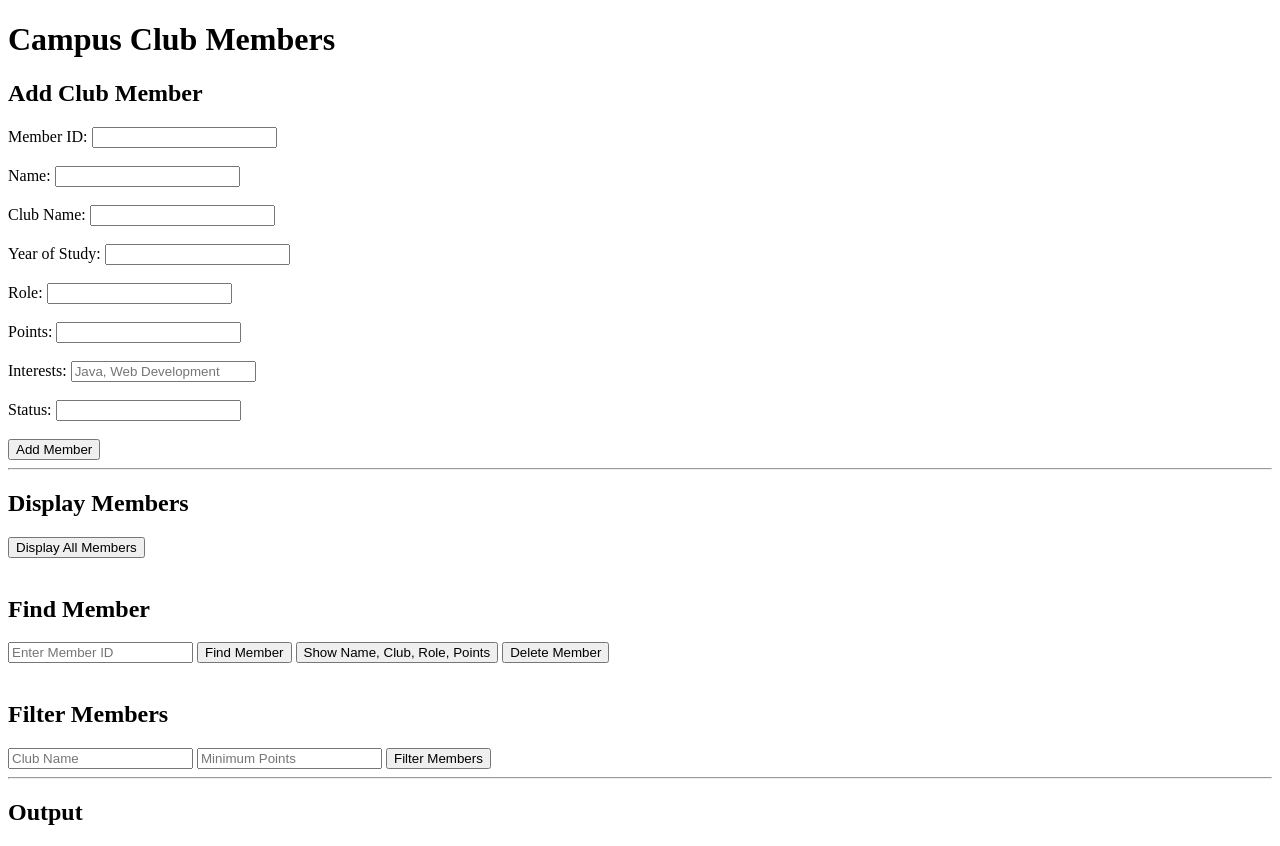
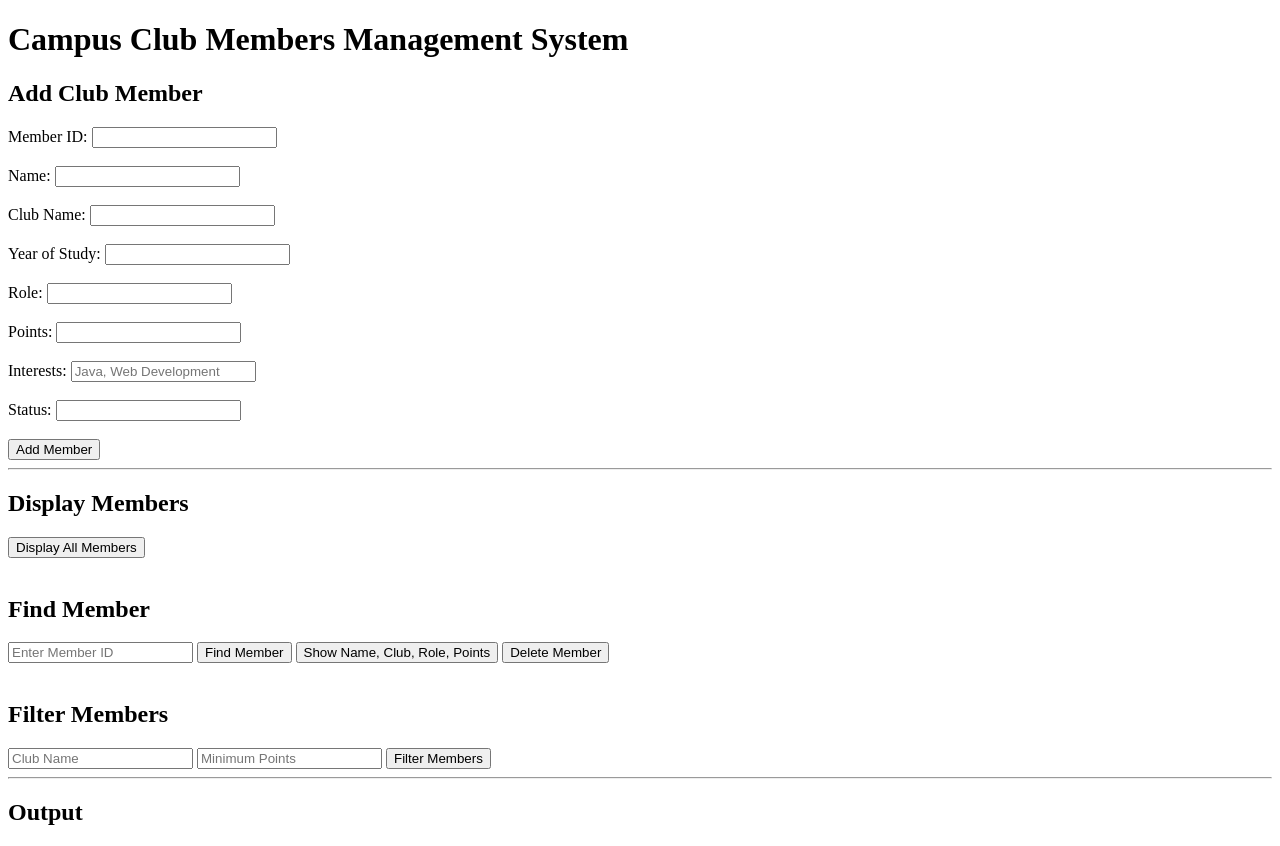
Before and after one commit to Harini-J1812/campus-club-members, a website: page index.html in a window 1280 px wide. Drawn offline with Linux system fonts and the light colour scheme.

Commit message:
Improve application heading

```diff
--- a/index.html
+++ b/index.html
@@ -3,14 +3,14 @@
 
 <head>
 
-    <title>Campus Club Members Management</title>
+    <title>Campus Club Members Management System Management</title>
 
 </head>
 
 
 <body>
 
-    <h1>Campus Club Members</h1>
+    <h1>Campus Club Members Management System</h1>
 
 
     <!-- ============================= -->
```
